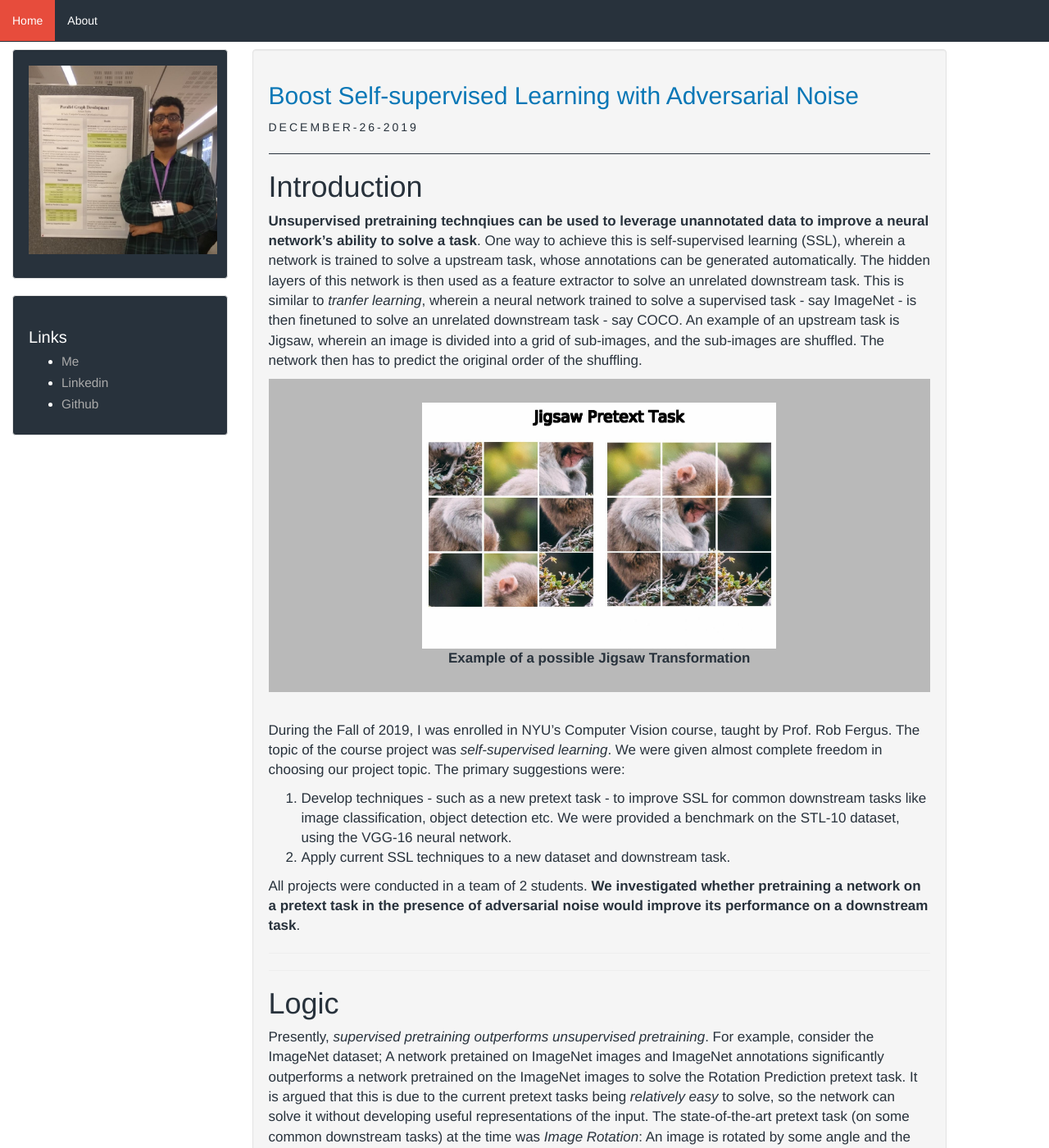
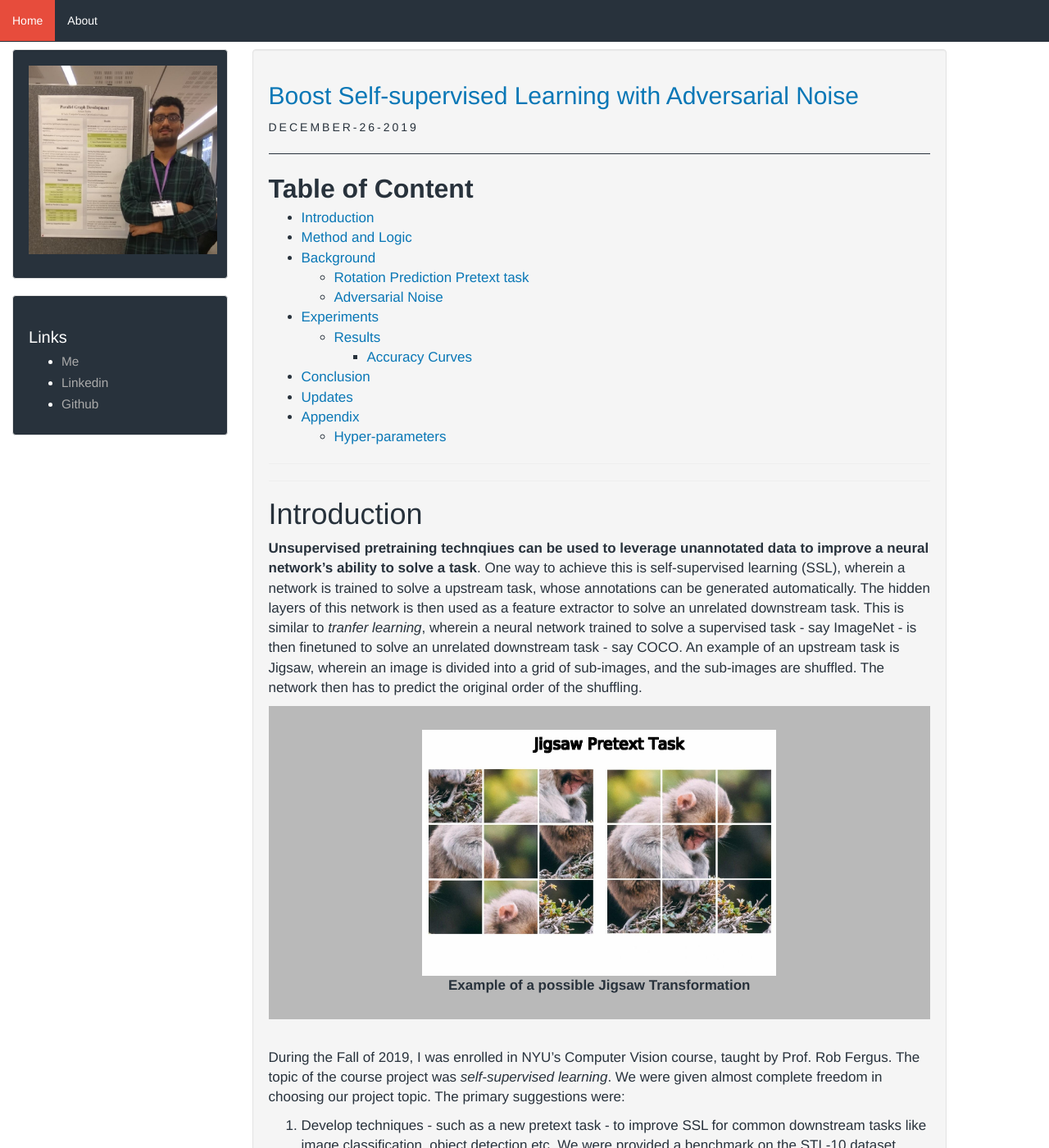
Before and after one commit to SohamTamba/projects, a Jekyll site: the page built from _posts/2019-12-26-cv-19.markdown, in a window 1280 px wide and 1400 px high. Shown: the whole window at 82% size. Built offline with Jekyll 4.4.1, drawn with Linux system fonts in a browser that asks for light colours; formulas are drawn with MathJax 3; a script that is not in the unit is left out; some of the changed text lies outside the part shown.

Commit message:
Table of Content

```diff
--- a/_posts/2019-12-26-cv-19.markdown
+++ b/_posts/2019-12-26-cv-19.markdown
@@ -25,6 +25,15 @@ td{
 }
 </style>
 
+
+<font size="+3"><b>Table of Content</b></font>
+
+* TOC
+{:toc}
+
+___
+___
+
 # Introduction
 
 **Unsupervised pretraining technqiues can be used to leverage unannotated data to improve a neural network's ability to solve a task**. One way to achieve this is self-supervised learning (SSL), wherein a network is trained to solve a upstream task, whose annotations can be generated automatically. The hidden layers of this network is then used as a feature extractor to solve an unrelated downstream task. This is similar to *tranfer learning*, wherein a neural network trained to solve a supervised task - say ImageNet - is then finetuned to solve an unrelated downstream task - say COCO. An example of an upstream task is Jigsaw, wherein an image is divided into a grid of sub-images, and the sub-images are shuffled. The network then has to predict the original order of the shuffling.
@@ -47,7 +56,7 @@ All projects were conducted in a team of 2 students. **We investigated whether p
 
 ___
 ___
-# Logic
+# Method and Logic
 
 Presently, *supervised pretraining outperforms unsupervised pretraining*. For example, consider the ImageNet dataset; A network pretained on ImageNet images and ImageNet annotations significantly outperforms a network pretrained on the ImageNet images to solve the Rotation Prediction pretext task. It is argued that this is due to the current pretext tasks being *relatively easy* to solve, so the network can solve it without developing useful representations of the input. The state-of-the-art pretext task (on some common downstream tasks) at the time was *Image Rotation*: An image is rotated by some angle and the network is trained to guess the rotation angle.
 
@@ -191,7 +200,9 @@ However, the improvement in performance was not as significant as were hoping fo
 ___
 ___
 
-**Update on 20th July 2020:** It has been found that adversarial noise improves the feature extractor obtained from pretraining a model on ImageNet. Coincidentally, the findings were published by the professor I mentioned in the logic section. The work can be found [here](https://gradientscience.org/transfer-learning/).
+# Updates
+
+**20th July 2020:** It has been found that adversarial noise improves the feature extractor obtained from pretraining a model on ImageNet. Coincidentally, the findings were published by the professor I mentioned in the logic section. The work can be found [`here`](https://gradientscience.org/transfer-learning/).
 
 ___
 ___
```
Also changed, not shown: _posts/2020-06-01-dl-bev.markdown (+20 -8 lines), _posts/2020-10-15-rl-carla.markdown (+4 -4 lines), assets/images/CV-FA19/pool_1.jpg, assets/images/CV-FA19/pool_2.jpg, assets/images/CV-FA19/pool_3.jpg, assets/images/CV-FA19/pool_4.jpg, assets/images/CV-FA19/pool_5.jpg.
